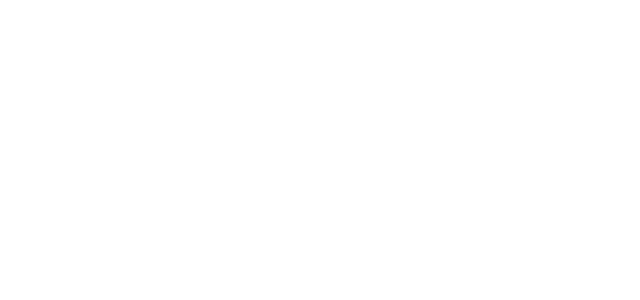
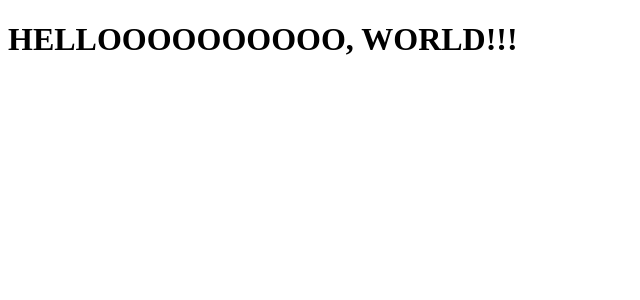
Before and after one commit to malicesand/LetsGeaux, a React app: page / in a window 1280 px wide. Before the commit this address had no page. Shown: the top 300 px of the page, without its empty margins (0-640 px from the left). Built offline with nearby package versions, Linux system fonts and the light colour scheme.

Commit message:
Fix home route to '/'

```diff
--- a/src/App.tsx
+++ b/src/App.tsx
@@ -1,12 +1,23 @@
 import React from 'react';
-import { Routes, Route } from 'react-router-dom';
+import {
+  Routes,
+  Route,
+  BrowserRouter as Router,
+  useParams,
+  useNavigate,
+  useLocation,
+  Link  } from 'react-router-dom';
 import Home from './Home.tsx';
+
+interface LocationState {
+  message: string;
+}
 
 const App: React.FC = () => {
   return (
     <div>
       <Routes>
-        <Route path="/home"  element={<Home />} />
+        <Route path="/"  element={<Home />} />
       </Routes>
     </div>
   )
```
Also changed, not shown: 1 other file (tests, documents, lock files or other folders).
